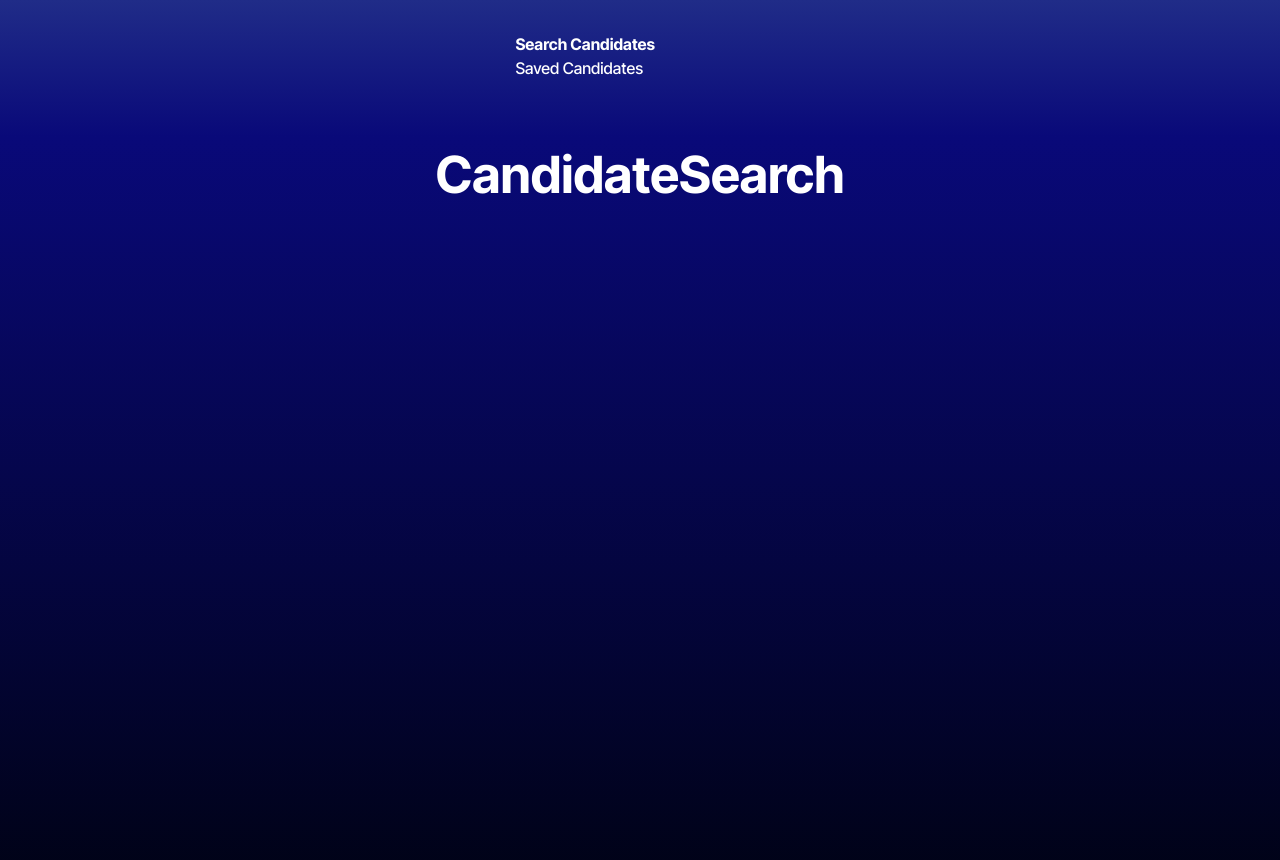
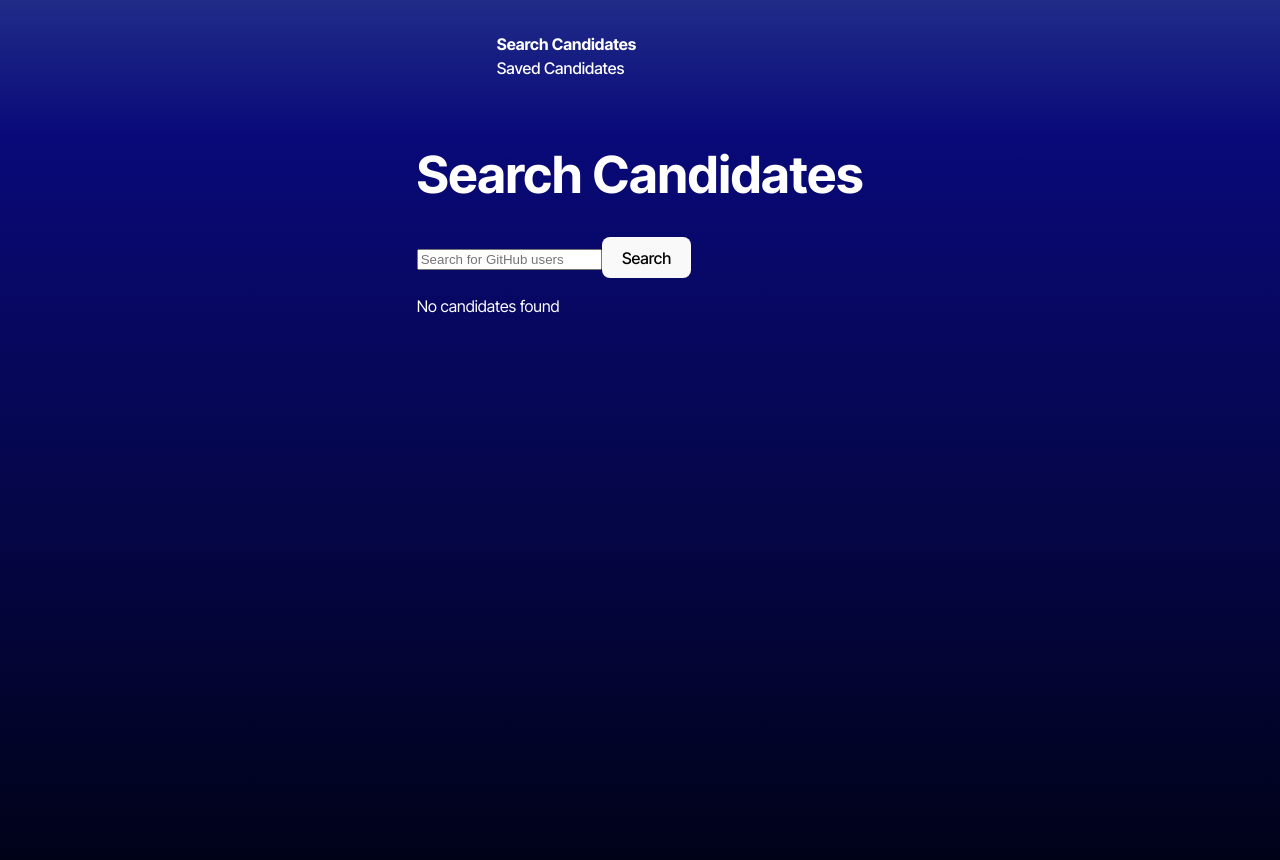
Before and after one commit to Narupo/Candidate-Search-Application, a React (Vite) app in the folder Develop/: page / in a window 1280 px wide. Shown: the top 860 px of the page. Built offline with nearby package versions, Linux system fonts and the light colour scheme.

Commit message:
added functionality to candidatesearch.tsx and updated functionality of nav.tsx

```diff
--- a/Develop/src/components/Nav.tsx
+++ b/Develop/src/components/Nav.tsx
@@ -6,18 +6,24 @@ const Nav = () => {
     <nav className="nav">
       <ul>
         <li className="nav-item">
-          <NavLink to="/" className="nav-link" activeClassName="active">
+          <NavLink
+            to="/"
+            className={({ isActive }) => (isActive ? 'nav-link active' : 'nav-link')}
+          >
             Search Candidates
           </NavLink>
         </li>
         <li className="nav-item">
-          <NavLink to="/savedCandidates" className="nav-link" activeClassName="active">
+          <NavLink
+            to="/SavedCandidates"
+            className={({ isActive }) => (isActive ? 'nav-link active' : 'nav-link')}
+          >
             Saved Candidates
           </NavLink>
         </li>
       </ul>
     </nav>
-  )
+  );
 };
 
 export default Nav;
--- a/Develop/src/pages/CandidateSearch.tsx
+++ b/Develop/src/pages/CandidateSearch.tsx
@@ -1,8 +1,76 @@
 import { useState, useEffect } from 'react';
 import { searchGithub, searchGithubUser } from '../api/API';
+import { Candidate } from '../interfaces/Candidate.interface';
 
 const CandidateSearch = () => {
-  return <h1>CandidateSearch</h1>;
+  const [candidates, setCandidates] = useState<Candidate[]>([]);
+  const [query, setQuery] = useState('');
+  const [loading, setLoading] = useState(false);
+  const [error, setError] = useState<string | null>(null);
+
+  const handleSearch = async () => {
+    setLoading(true);
+    setError(null);
+    try {
+      if (query.includes(' ')) {
+        const data = await searchGithub(query);
+        setCandidates(data);
+      } else {
+        const user = await searchGithubUser(query);
+        setCandidates([user]);
+      }
+    } catch (error) {
+      setError('Error fetching candidates');
+    } finally {
+      setLoading(false);
+    }
+  };
+
+useEffect(() => {
+  if (query.length > 0) {
+    handleSearch();
+  }
+  }, [query]
+);
+
+return (
+  <div>
+    <h1>Search Candidates</h1>
+
+    <input
+      type="text"
+      value={query}
+      onChange={(e) => setQuery(e.target.value)}
+      placeholder="Search for GitHub users"
+    />
+    <button onClick={handleSearch}>Search</button>
+
+    {loading && <p>Loading...</p>}
+    {error && <p>{error}</p>}
+
+    <div>
+      {candidates.length === 0 && !loading && <p>No candidates found</p>}
+
+      <ul>
+        {candidates.map((candidate) => (
+          <li key={candidate.username}>
+            <img src={candidate.avatar} alt={candidate.name} width="50" />
+            <h2>{candidate.name}</h2>
+            <p>Username: {candidate.username}</p>
+            <p>Location: {candidate.location}</p>
+            <p>Email: {candidate.email}</p>
+            <p>
+              <a href={candidate.html_url} target="_blank" rel="noopener noreferrer">
+                GitHub Profile
+              </a>
+            </p>
+            <p>Company: {candidate.company}</p>
+          </li>
+        ))}
+      </ul>
+    </div>
+  </div>
+);
 };
 
 export default CandidateSearch;
```
